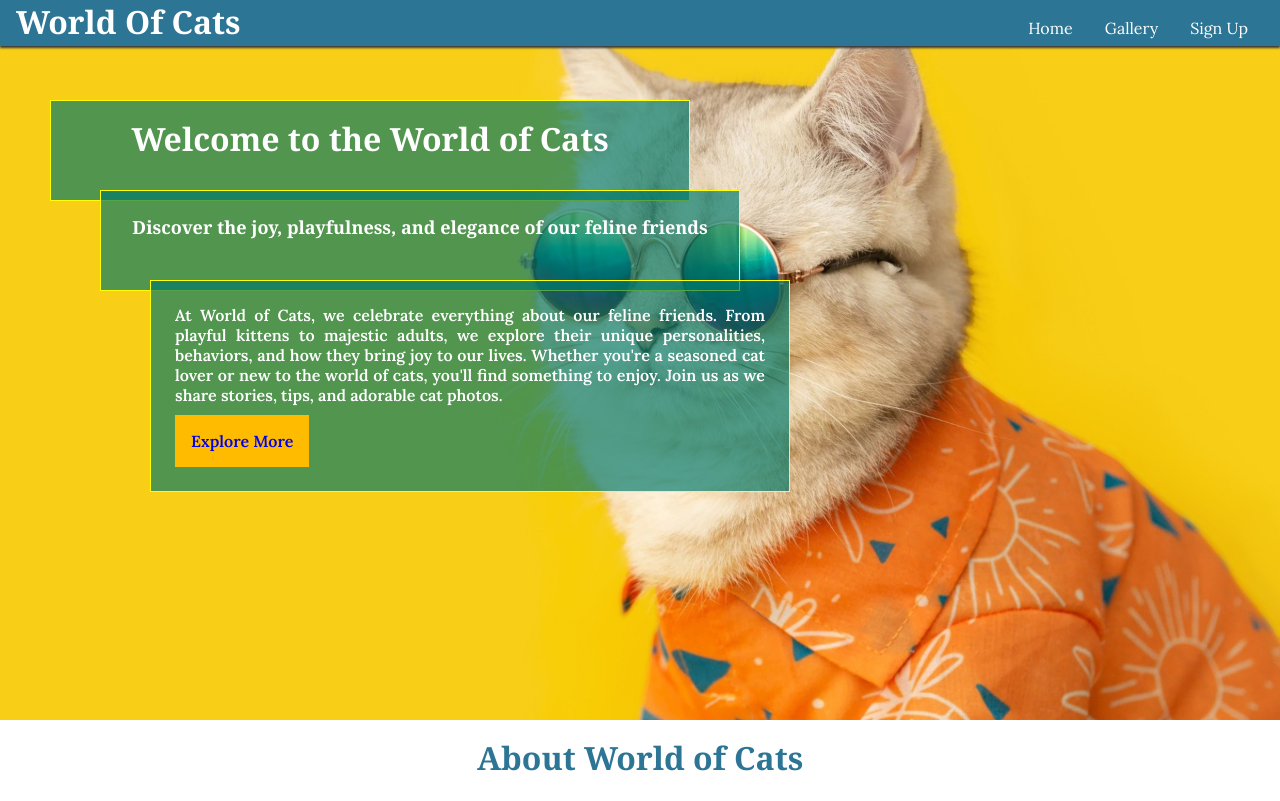
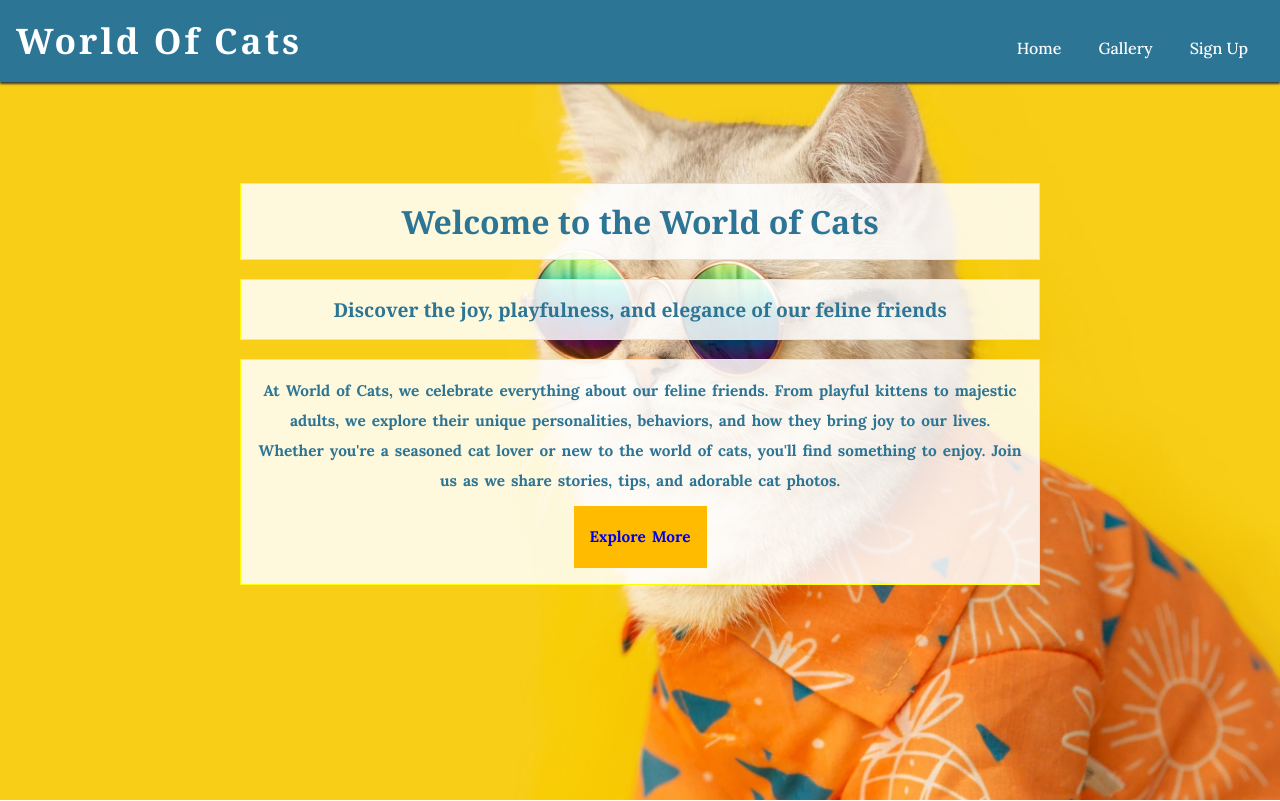
Before and after one commit to wafia7510/worldofcats, a plain HTML site: page index.html in a window 1280 px wide. Shown: the top 801 px of the page. Drawn offline with Linux system fonts and the light colour scheme.

Commit message:
add and update media queries for hero section

```diff
--- a/assets/css/styles.css
+++ b/assets/css/styles.css
@@ -24,15 +24,15 @@ h3 {
 
 img {
     object-fit: cover;
+    max-width: 100%;
+
 }
 
 /* Header */
 header {
-
-
     width: 100%;
     background-color: #2d7594;
-    padding: 0 1rem;
+    padding: 1rem 1rem;
     position: fixed;
     z-index: 99;
     box-shadow: 0 2px 2px #3a3a3a;
@@ -52,16 +52,13 @@ header #logo-heading {
     color: #ffffff;
 }
 
-/* Menu bar styling for large screens */
-/*to hide the menu bar checkbox for large screens*/
 .nav-toggle {
 
     display: none;
 }
 
-/*to hide the menu bar for large screens */
 .nav-toggle-label {
-    display: inline-block;
+    display: block;
     font-size: 2rem;
     margin-right: 2%;
 }
@@ -77,7 +74,6 @@ header nav {
     display: none;
     top: 100%;
     border: #243a3c;
-
 
 }
 
@@ -99,12 +95,14 @@ header nav {
     padding: 1em;
     text-decoration: none;
     display: block;
+    font-weight: 500;
+
 }
 
 /*adding hover effects on the menu items*/
 #menu li a:hover {
-    background-color: #2d7594;
-    color: #ffffff;
+    background-color: transparent;
+    color: #2d7594;
 }
 
 .nav-toggle:checked+.nav-toggle-label+nav {
@@ -114,7 +112,38 @@ header nav {
 .nav-toggle-label i {
     color: #ffffff;
 }
-@media (min-width: 768px) {
+@media screen and (min-width: 400px) and (max-width:767px) {
+    /* Styles for screens less than 768px */
+
+
+    #hero-section {
+      height: 110vh; /* Full viewport height for small screens */
+    }
+
+    #hero-section h1 {
+        position: absolute;
+        top: 130px;
+      font-size: 5vw !important; /* Larger font size relative to viewport width */
+    }
+
+    #hero-section h3 {
+        position: absolute;
+        top: 242px;
+      font-size: 4vw !important;
+    }
+
+    #hero-section p {
+        position: absolute;
+        top: 363px;
+      font-size: 3vw !important;
+    }
+  }
+@media screen and (min-width: 768px) {
+
+    header #logo-heading {
+    font-size: 220%;
+    letter-spacing: 3px;
+}
     .nav-toggle {
         display: none;
     }
@@ -141,18 +170,100 @@ header nav {
 
     #menu li {
         padding: 0;
+        margin-left: 5px;
     }
 
     #menu li a {
         padding: 0.5em 1em;
         color: #ffffff;
+        transition: background-color 2s linear;
     }
 
     #menu li a:hover {
-        background-color: transparent;
-        color: #f0c808;
+        background-color: white;
+        color:#2d7594;
     }
+     #hero-section {
+        height: 80vh;
+      }
+
+      #hero-section h1 {
+        position: absolute;
+        top: 183px;
+        font-size: 4vw !important;
+      }
+
+      #hero-section h3 {
+        position: absolute;
+        top:278px;
+        font-size: 2.5vw !important;
+      }
+
+      #hero-section p {
+        position: absolute;
+        top:383px;
+        font-size: 2vw !important;
+
+        font-weight: bold;
+        line-height: 30px;
+        word-spacing: 2px;
+      }
 }
+@media screen and (min-width: 992px) {
+    #hero-section {
+      height: 70vh;
+    }
+
+    #hero-section h1 {
+        position: absolute;
+        top:216px;
+        font-size: 3vw !important;
+    }
+
+    #hero-section h3 {
+        position: absolute;
+        top:309px;
+      font-size: 2vw !important;
+    }
+
+    #hero-section p {
+        position: absolute;
+        top:390px;
+      font-size: 1.5vw !important;
+      font-weight: bold;
+        line-height: 30px;
+        word-spacing: 2px;
+    }
+  }
+
+  @media screen and (min-width: 1200px) {
+    #hero-section {
+      vertical-align:middle;
+      height: 80vh;
+    }
+
+    #hero-section>h1 {
+      position: absolute;
+      top:183px;
+      font-size: 2.5vw !important;
+
+    }
+
+    #hero-section h3 {
+        position: absolute;
+        top:279px;
+        font-size: 1.5vw !important;
+    }
+
+    #hero-section p {
+        position: absolute;
+        top:359px;
+        font-size: 1.2vw !important;
+        font-weight: bold;
+        line-height: 30px;
+        word-spacing: 2px;
+    }
+  }
  /* Ensure content doesn't overflow on mobile */
  body, html {
     overflow-x: hidden;
@@ -181,56 +292,34 @@ main {
     /*adding background image*/
     background: url("../images/koshka-cat.jpg") no-repeat center center/cover;
     width: 100%;
-    height: 90vh;
+    height: 100vh;
     position: relative;
     display: flex;
     flex-direction: column;
     align-items: center;
+    justify-content: center;
+    text-align: center;
+
 
 }
 
 /*inside tags of hero-section elements h1, h3 and p styling*/
-#hero-section h1 {
-    background-color: #00796bab;
-    color: white;
-    position: absolute;
-    width: 50%;
-    height: 14%;
-    padding: 1rem;
-    text-align: center;
-    top: 100px;
-    left: 50px;
-    font-size: xx-large;
-    border: 1px solid yellow;
+#hero-section h1,
+#hero-section h3,
+#hero-section p {
+  background-color: #ffffffd9;
+  color:  #2d7594;
+  width: 84%;
+  padding: 1rem;
+  margin: 0 auto;
+  border: 1px solid yellow;
+  font-size: 4vw;
+  max-width: 800px;
 }
 
-#hero-section h3 {
-    background-color: #00796bab;
-    color: white;
-    position: absolute;
-    width: 50%;
-    padding: 1.5rem;
-    height: 14%;
-    text-align: center;
-    top: 190px;
-    left: 100px;
-    font-size: large;
-    border: 1px solid yellow;
-    vertical-align: middle;
-}
-
-#hero-section p {
-    background-color: #00796bab;
-    color: white;
-    position: absolute;
-    width: 50%;
-    padding: 1.5rem;
-    border: 1px solid yellow;
-    font-weight: 600;
-    text-align: justify;
-    top: 280px;
-    left: 150px;
-}
+#hero-section h1 {
+    font-size: 6vw;
+  }
 
 /*anchor tag of p in hero section styling*/
 #cta-button {
@@ -239,6 +328,7 @@ main {
     padding: 1rem;
     display: inline-block;
     margin-top: 10px;
+    transition: background-color 0.2s linear;
 }
 
 #cta-button:hover {
--- a/index.html
+++ b/index.html
@@ -38,9 +38,9 @@
     <nav>
       <!-- Starting of nav tag for links -->
       <ul id="menu">
-        <li><a href="index.html" target="_blank" rel="noopener noreferrer">Home</a></li>
-        <li><a href="gallery.html" target="_blank" rel="noopener noreferrer">Gallery</a></li>
-        <li><a href="signup.html" target="_blank" rel="noopener noreferrer">Sign Up</a></li>
+        <li><a href="index.html">Home</a></li>
+        <li><a href="gallery.html">Gallery</a></li>
+        <li><a href="signup.html">Sign Up</a></li>
       </ul>
     </nav>
   </header>
```
